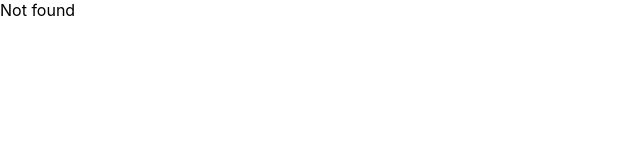
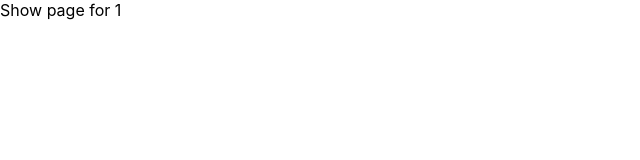
Before and after one commit to swasthikka/boxOfficeApp, a React (Create React App) app: page /show/1 in a window 1280 px wide. Shown: the top 160 px of the page, without its empty margins (0-640 px from the left). Built offline with nearby package versions, Linux system fonts and the light colour scheme.

Commit message:
changed dynamic link for read more

```diff
--- a/src/App.jsx
+++ b/src/App.jsx
@@ -2,6 +2,7 @@
 import Home from './pages/Home';
 import Starred from './pages/Starred';
 import MainLayout from './Components/MainLayout';
+import Show from './pages/Show';
 
 function App() {
   return (
@@ -11,6 +12,9 @@
           <Route path="/" element={<Home />} />
           <Route path="/starred" element={<Starred />} />
         </Route>
+
+        <Route path="/show/:showId" element={<Show />} />
+
         <Route path="*" element={<div>Not found</div>} />
 
         {/* <Route index element={<Home />} />
--- a/src/Components/shows/ShowCard.jsx
+++ b/src/Components/shows/ShowCard.jsx
@@ -1,6 +1,6 @@
 import { Link } from 'react-router-dom';
 
-const ShowCard = ({ name, image, summary }) => {
+const ShowCard = ({ name, image, id, summary }) => {
   const summaryStripped = summary
     ? summary.split(' ').slice(0, 10).join(' ').replace(/<.+?>/g, '')
     : 'No description available';
@@ -11,7 +11,7 @@
       <h2>{name}</h2>
       <p>{summaryStripped}</p>
       <div>
-        <Link to="/">Read More</Link>
+        <Link to={`/show/${id}`}>Read More</Link>
         <button type="button">Star Me</button>
       </div>
     </div>
--- /dev/null
+++ b/src/pages/Show.jsx
@@ -0,0 +1,8 @@
+import { useParams } from 'react-router-dom';
+
+const Show = () => {
+  const { showId } = useParams();
+
+  return <div>Show page for {showId}</div>;
+};
+export default Show;
```
